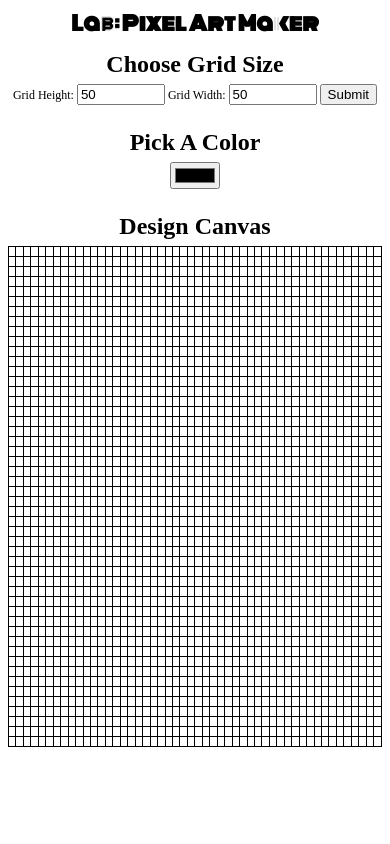
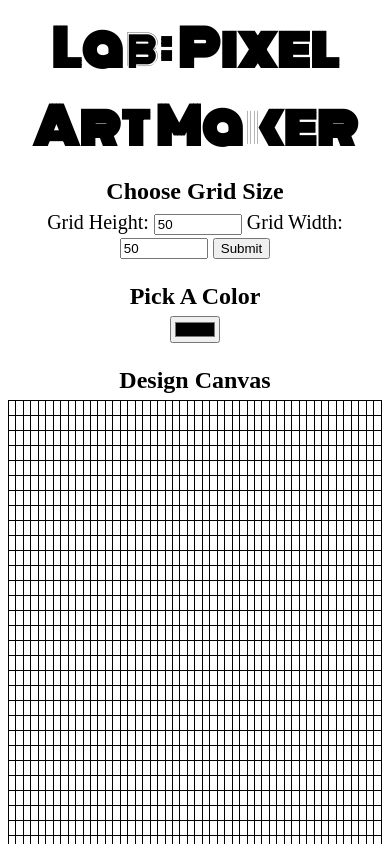
Before and after one commit to BAZINGAyi/Web, a plain HTML site: page Art-maker/index.html in a window 390 px wide. Shown: the top 844 px of the page. Drawn offline with Linux system fonts and the light colour scheme.

Commit message:
: feat(js): update file directory

```diff
--- a/项目-Art Maker/project-pixel-art-maker-starter-master/styles.css
+++ b/Art-maker/styles.css
@@ -58,3 +58,24 @@ input[type=number] {
     }
 
 }
+
+
+/* Extra Small Devices, Phones */
+@media only screen and (max-width: 960px) {
+    h1 {
+        font-size: 50px;
+    }
+
+    tr {
+        height: 15px;
+    }
+
+    td {
+        width: 15px;
+    }
+
+    #sizePicker {
+        font-size: 20px
+    }
+
+}
```
Also changed, not shown: Art-maker/designs.js (renamed from 项目-Art Maker/project-pixel-art-maker-starter-master/designs.js), Art-maker/index.html (renamed from 项目-Art Maker/project-pixel-art-maker-starter-master/index.html), Art-maker/jquery-3.2.1.js (renamed from 项目-Art Maker/project-pixel-art-maker-starter-master/jquery-3.2.1.js), img/ART-MAKER.png (added), 5 other files.
